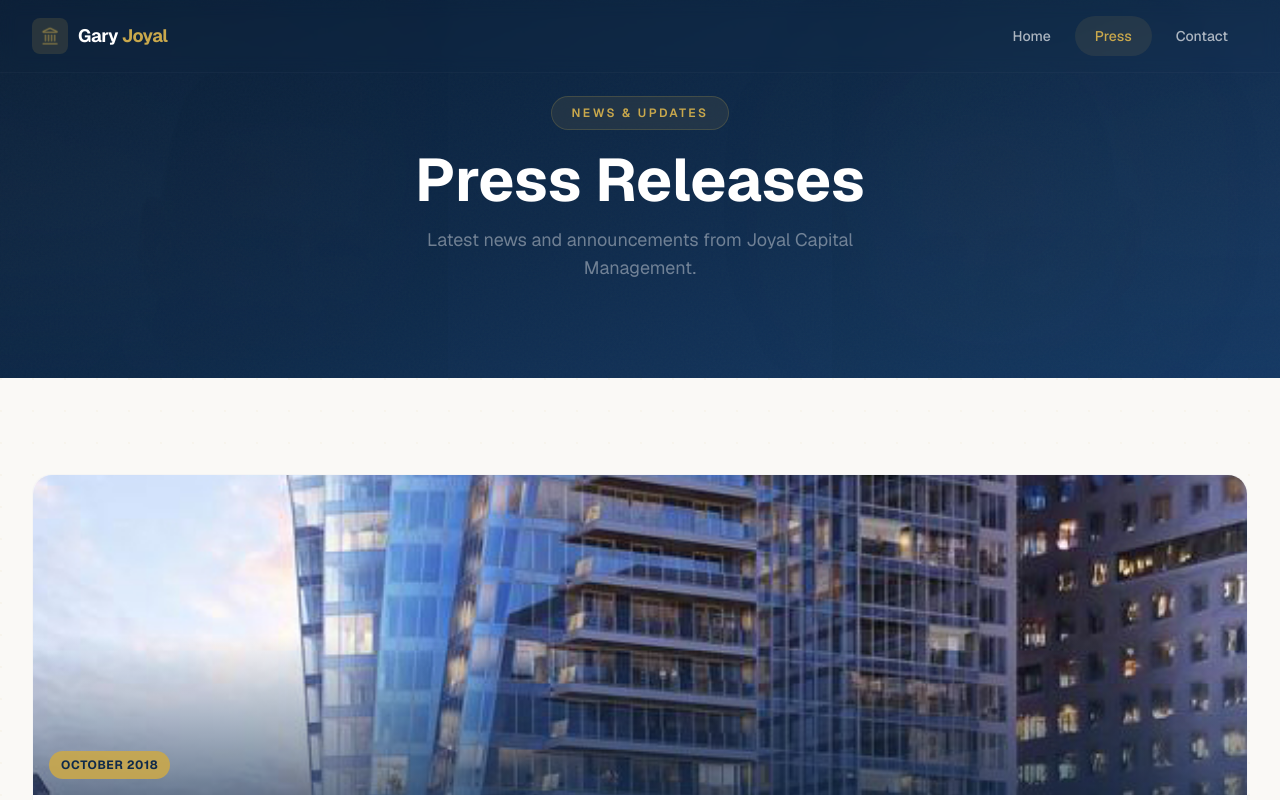
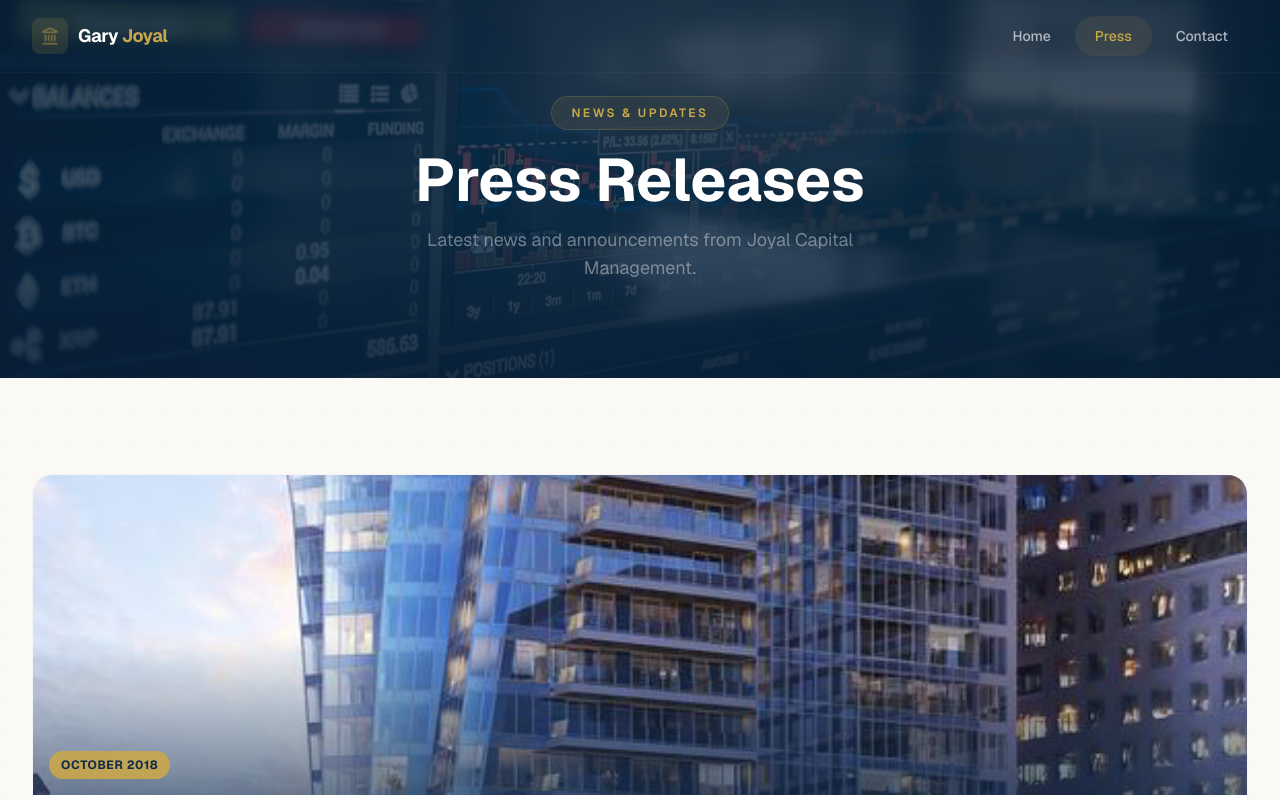
Before and after one commit to CalTech-Web/garyjoyal, a Next.js app: page /press in a window 1280 px wide. Shown: the top 800 px of the page. Built offline with nearby package versions, Linux system fonts and the light colour scheme.

Commit message:
Press & Contact heroes: use Pexels cityscape as background image with navy overlay
Co-Authored-By: Claude Opus 4.6 <noreply@anthropic.com>

```diff
--- a/src/app/contact/page.tsx
+++ b/src/app/contact/page.tsx
@@ -7,30 +7,16 @@ import ScrollReveal from "@/components/ScrollReveal";
 function HeroBackground() {
   return (
     <>
-      {/* Left portrait */}
-      <div className="absolute left-0 top-0 bottom-0 w-[35%] overflow-hidden opacity-[0.06] pointer-events-none">
-        <Image
-          src="/photos/Gary-Joyal-2.jpg"
-          alt=""
-          fill
-          className="object-cover object-top"
-          aria-hidden="true"
-        />
-        <div className="absolute inset-0 bg-gradient-to-r from-transparent to-[var(--color-navy-dark)]" />
-        <div className="absolute inset-0 bg-gradient-to-t from-[var(--color-navy-dark)] via-transparent to-[var(--color-navy-dark)]/50" />
-      </div>
-      {/* Right portrait (flipped) */}
-      <div className="absolute right-0 top-0 bottom-0 w-[35%] overflow-hidden opacity-[0.04] pointer-events-none">
-        <Image
-          src="/photos/Gary-Joyal-2.jpg"
-          alt=""
-          fill
-          className="object-cover object-top -scale-x-100"
-          aria-hidden="true"
-        />
-        <div className="absolute inset-0 bg-gradient-to-l from-transparent to-[var(--color-navy-dark)]" />
-        <div className="absolute inset-0 bg-gradient-to-t from-[var(--color-navy-dark)] via-transparent to-[var(--color-navy-dark)]/50" />
-      </div>
+      <Image
+        src="/photos/hero-bg.jpg"
+        alt=""
+        fill
+        className="object-cover"
+        aria-hidden="true"
+        priority
+      />
+      <div className="absolute inset-0 bg-[var(--color-navy-dark)]/75" />
+      <div className="absolute inset-0 bg-gradient-to-b from-[var(--color-navy-dark)]/40 via-transparent to-[var(--color-navy-dark)]/60" />
     </>
   );
 }
@@ -86,9 +72,7 @@ export default function ContactPage() {
   return (
     <>
       {/* Hero */}
-      <section className="relative py-24 overflow-hidden noise-overlay" style={{
-        background: "linear-gradient(160deg, var(--color-navy-dark) 0%, var(--color-navy) 50%, var(--color-navy-light) 100%)",
-      }}>
+      <section className="relative py-24 overflow-hidden">
         <HeroBackground />
         <div className="absolute top-10 right-[10%] w-80 h-80 bg-[var(--color-gold)]/5 rounded-full blur-[120px] animate-pulse-glow" />
         <div className="absolute bottom-10 left-[5%] w-64 h-64 bg-[var(--color-gold)]/5 rounded-full blur-[100px]" />
--- a/src/app/press/page.tsx
+++ b/src/app/press/page.tsx
@@ -5,30 +5,16 @@ import ScrollReveal from "@/components/ScrollReveal";
 function HeroBackground() {
   return (
     <>
-      {/* Left portrait */}
-      <div className="absolute left-0 top-0 bottom-0 w-[35%] overflow-hidden opacity-[0.06] pointer-events-none">
-        <Image
-          src="/photos/Gary-Joyal-2.jpg"
-          alt=""
-          fill
-          className="object-cover object-top"
-          aria-hidden="true"
-        />
-        <div className="absolute inset-0 bg-gradient-to-r from-transparent to-[var(--color-navy-dark)]" />
-        <div className="absolute inset-0 bg-gradient-to-t from-[var(--color-navy-dark)] via-transparent to-[var(--color-navy-dark)]/50" />
-      </div>
-      {/* Right portrait (flipped) */}
-      <div className="absolute right-0 top-0 bottom-0 w-[35%] overflow-hidden opacity-[0.04] pointer-events-none">
-        <Image
-          src="/photos/Gary-Joyal-2.jpg"
-          alt=""
-          fill
-          className="object-cover object-top -scale-x-100"
-          aria-hidden="true"
-        />
-        <div className="absolute inset-0 bg-gradient-to-l from-transparent to-[var(--color-navy-dark)]" />
-        <div className="absolute inset-0 bg-gradient-to-t from-[var(--color-navy-dark)] via-transparent to-[var(--color-navy-dark)]/50" />
-      </div>
+      <Image
+        src="/photos/hero-bg.jpg"
+        alt=""
+        fill
+        className="object-cover"
+        aria-hidden="true"
+        priority
+      />
+      <div className="absolute inset-0 bg-[var(--color-navy-dark)]/75" />
+      <div className="absolute inset-0 bg-gradient-to-b from-[var(--color-navy-dark)]/40 via-transparent to-[var(--color-navy-dark)]/60" />
     </>
   );
 }
@@ -180,9 +166,7 @@ export default function PressPage() {
   return (
     <>
       {/* Hero */}
-      <section className="relative py-24 overflow-hidden noise-overlay" style={{
-        background: "linear-gradient(160deg, var(--color-navy-dark) 0%, var(--color-navy) 50%, var(--color-navy-light) 100%)",
-      }}>
+      <section className="relative py-24 overflow-hidden">
         <HeroBackground />
         <div className="absolute top-10 right-[10%] w-80 h-80 bg-[var(--color-gold)]/5 rounded-full blur-[120px] animate-pulse-glow" />
         <div className="max-w-7xl mx-auto px-4 sm:px-6 lg:px-8 text-center relative z-10">
```
Also changed, not shown: public/photos/hero-bg.jpg (added).
